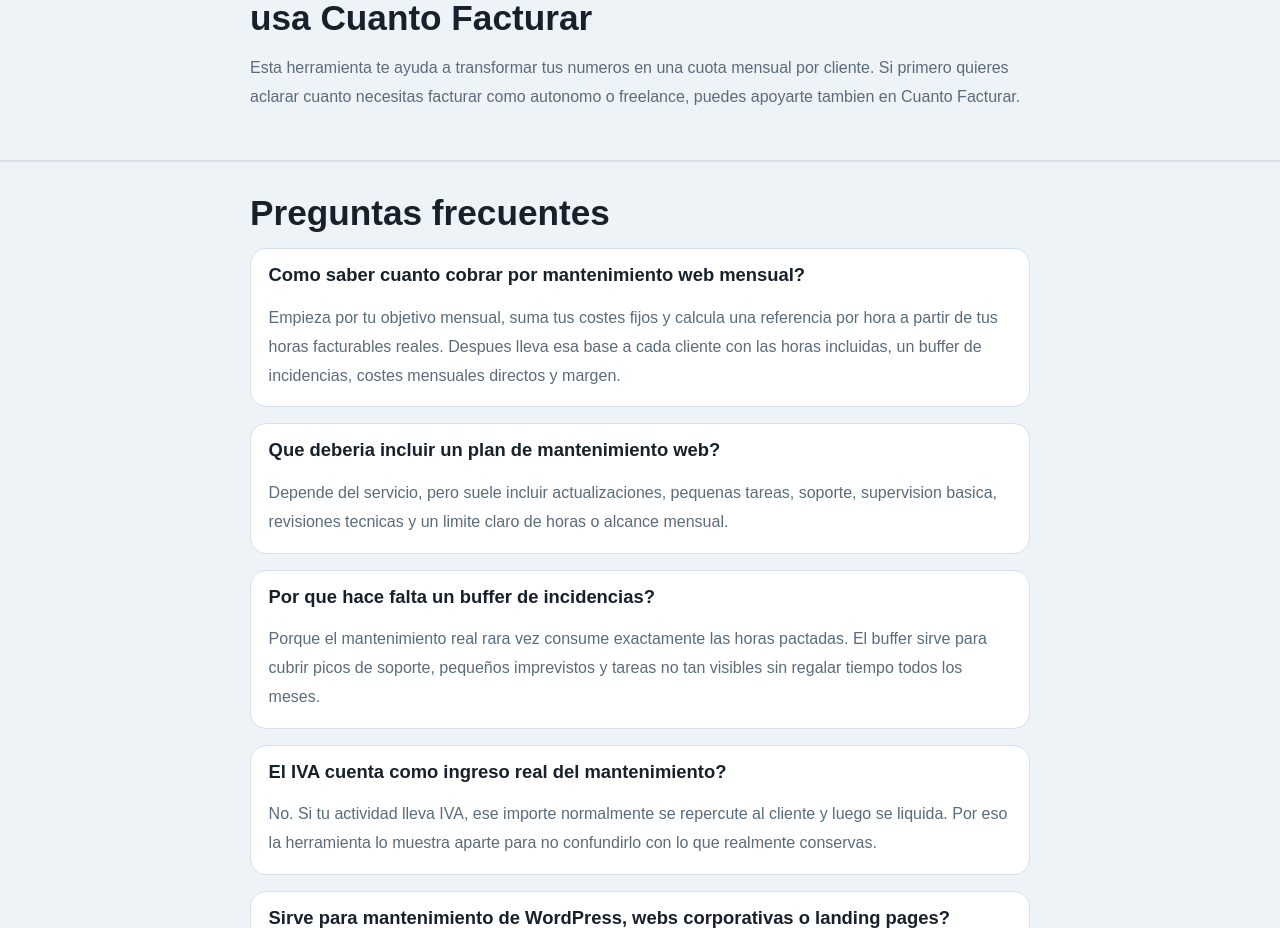
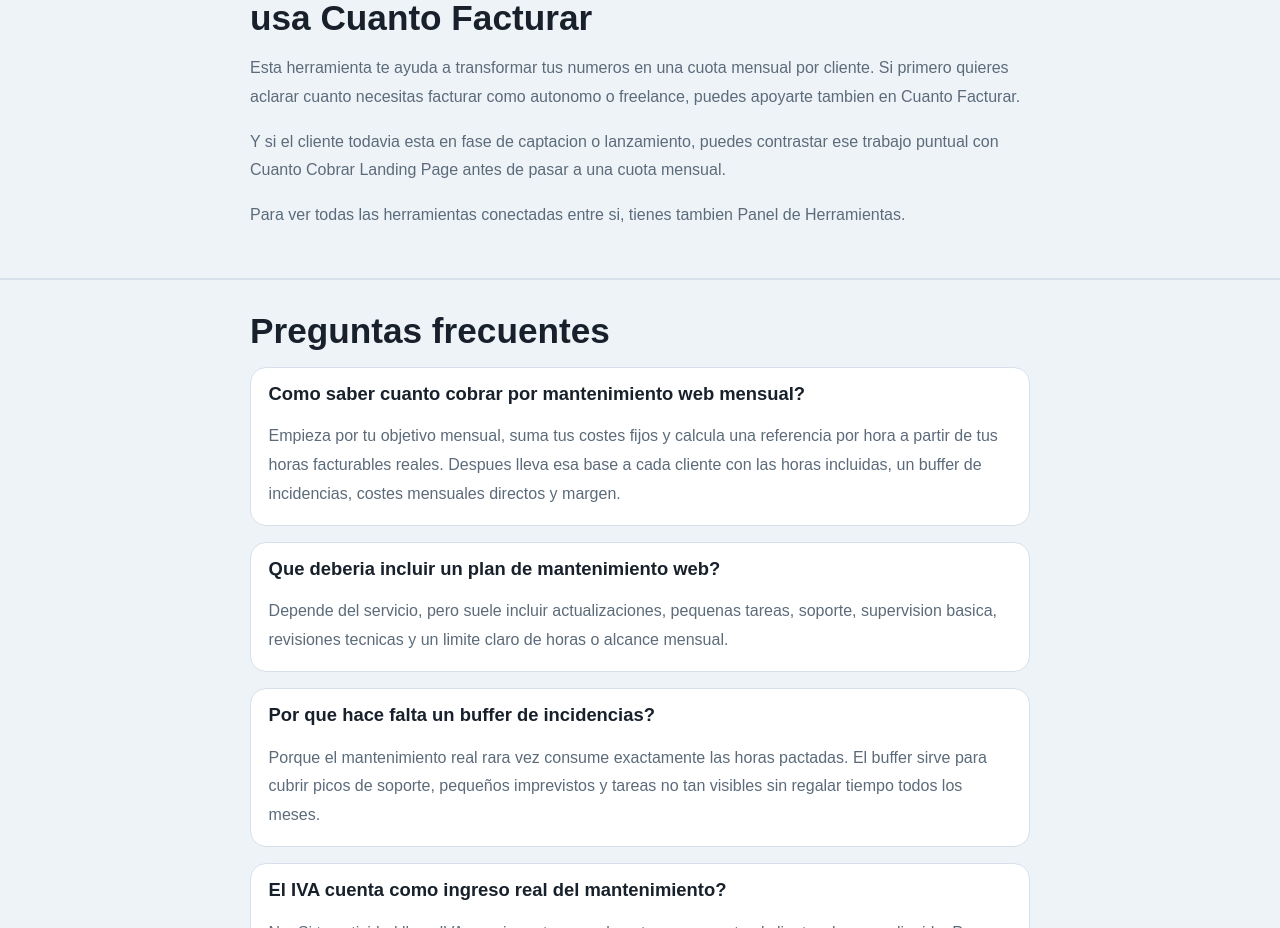
Before and after one commit to djimenezm/mantenimientowebmensual, a Next.js app: page / in a window 1280 px wide. Shown: the part 2960-3888 px from the top of the page. Built offline with nearby package versions, Linux system fonts and the light colour scheme; no server answers.

Commit message:
Add panel and related tool cross-links

```diff
--- a/app/page.tsx
+++ b/app/page.tsx
@@ -205,6 +205,15 @@ export default function HomePage() {
             primero quieres aclarar cuanto necesitas facturar como autonomo o freelance, puedes
             apoyarte tambien en <a href="https://www.cuantofacturar.es">Cuanto Facturar</a>.
           </p>
+          <p>
+            Y si el cliente todavia esta en fase de captacion o lanzamiento, puedes contrastar ese
+            trabajo puntual con <a href="https://www.cuantocobrarlandingpage.es">Cuanto Cobrar
+            Landing Page</a> antes de pasar a una cuota mensual.
+          </p>
+          <p>
+            Para ver todas las herramientas conectadas entre si, tienes tambien{' '}
+            <a href="https://www.paneldeherramientas.es">Panel de Herramientas</a>.
+          </p>
         </div>
       </section>
 
```
